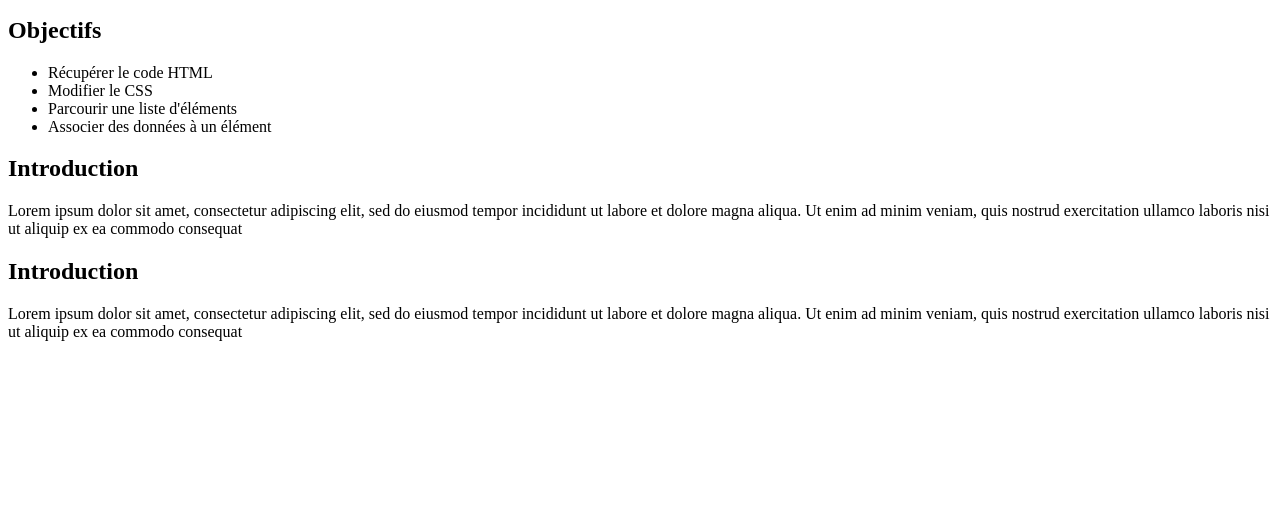
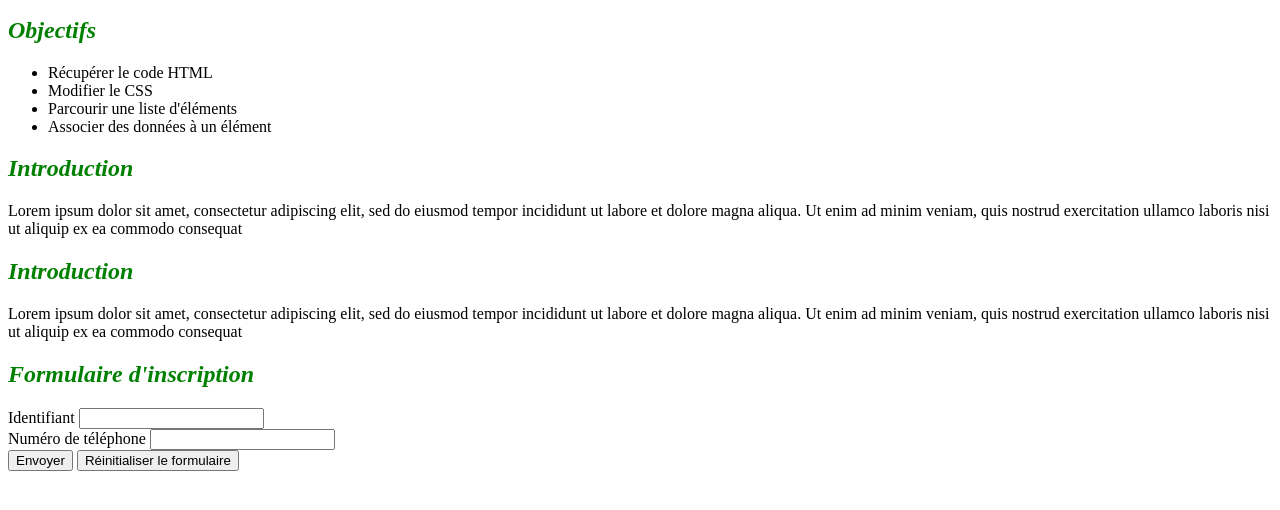
Before and after one commit to akkramm00/jQuery-Bases, a plain HTML site: page index.html in a window 1280 px wide. Shown: the part 44-554 px from the top of the page. Drawn offline with nearby package versions, Linux system fonts and the light colour scheme.

Commit message:
add script for from

```diff
--- a/index.html
+++ b/index.html
@@ -29,11 +29,27 @@
                 laboris nisi ut aliquip ex ea commodo consequat
             </p>
         </div>
+        <div id="introduction-copy">
+        </div>
 
-        <div id="introduction-copy">
+        <form id="contact-form">
+            <div class="input-row">
+                <label for="username">Identifiant</label>
+                <input id="username" type="text" class="input-row">
+            </div>
+            <div class="input-row">
+               <label for="phone">Numéro de téléphone</label>
+               <input id="phone" type="text" class="input-row">
+            </div>
+            <div class="input-row">
+                <button type="submit" id="send-data">Envoyer</button>
+                <button type="reset" id="reset-data">Réinitialiser le formulaire</button>
+            </div>
+        </form>
 
-        </div>
+
     </article>
 </section>
 </body>
+
 </html>
--- a/script.js
+++ b/script.js
@@ -1,15 +1,14 @@
 $(() => {
-    alert('jQuery est bien configuré !')
 
-//Dupliquons le contenu de #introduction pour l'insérer dans #introduction-copy.
+  //Dupliquons le contenu de #introduction pour l'insérer dans #introduction-copy.
 
  $('#introduction-copy').html($('#introduction').html())
 
-//Initialisez la liste d'éléments #goals grâce aux valeurs suivantes :
-// Récupérer le code HTML
-// Modifier le CSS
-// Parcourir une liste d'éléments
-// Associer des données à un élément
+  //Initialisez la liste d'éléments #goals grâce aux valeurs suivantes :
+  // Récupérer le code HTML
+  // Modifier le CSS
+  // Parcourir une liste d'éléments
+  // Associer des données à un élément
 
 
     let element = $( "#goals" )
@@ -23,8 +22,38 @@ $(() => {
 
     $('#goals li').each(function(index) {
       $(this).text($.data( element, "goals" )[index])
-    })
+    });
+
+  // ajoutons un message qui, avec le click sur le bouton "submit" s'affiche pour
+  // remercier le client d'avoir valider la saisie:
+  $('#contact-form').prepend('<h2>Formulaire d\'inscription</h2>');
+  $('section h2').css({
+    'color' : 'green',
+    'font-style': 'italic',
+
+  });
+
+  $('#contact-form').submit((e) => {
+    e.preventDefault();
+  }); // script permettant d'annuler la validation par defaut
+
+  $('#send-data').click(() => {
+    $('#contact-form').append('<p>Merci pour votre saisie !</p>').css({
+      'color' : 'grey',
+      'background' :'lightyellow',
+      'border' : '1px solid black',
+      'border-radius' : '10px',
+      'padding' : '15px'
+    }) //opération ciblage de form
+
+  });
+
+  // pour pouvoir supprimer le message de remerciment,on va cilber le bouton reset
+   // puis lui appliquer la method remove()
+  $('#reset-data').click(() => {
+    $('#contact-form p').remove();
 
 
+  })
 
 });
```
